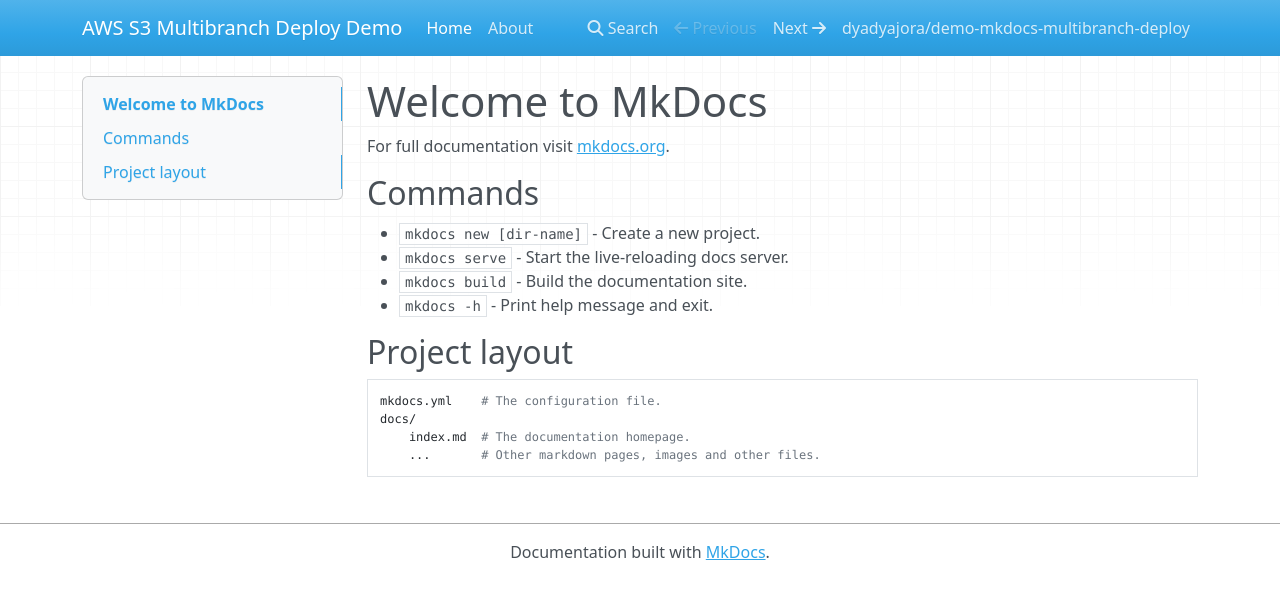
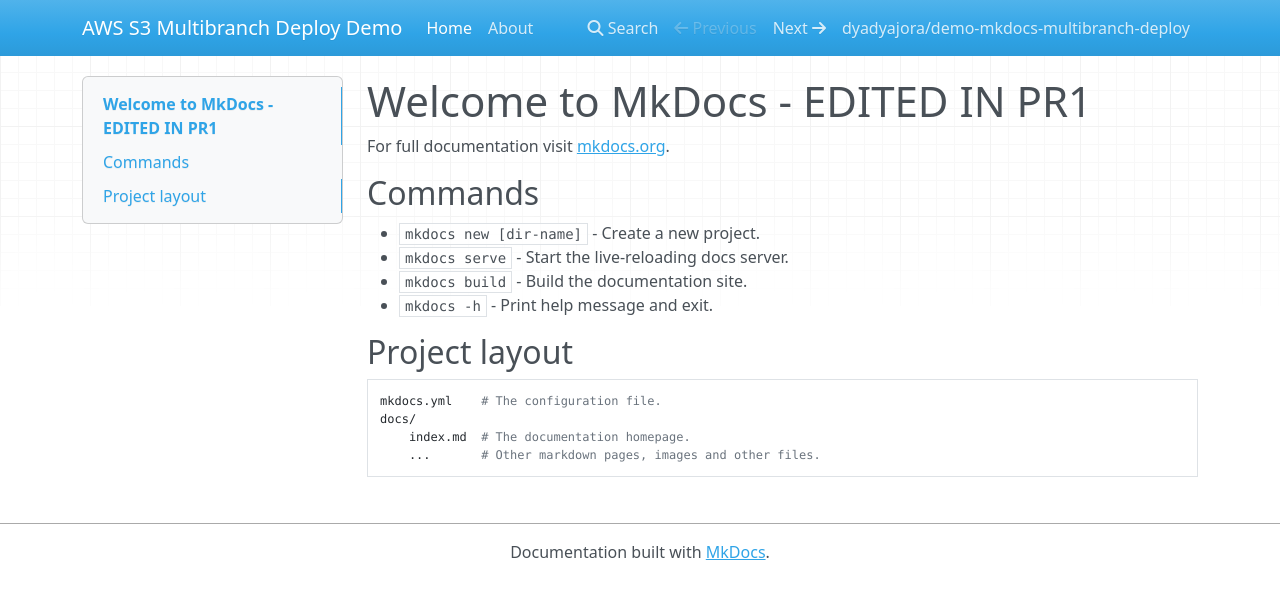
Before and after one commit to dyadyaJora/demo-mkdocs-multibranch-deploy, an MkDocs documentation site: the page built from docs/index.md, in a window 1280 px wide. Shown: the top 599 px of the page. Built offline with MkDocs 1.6.1, drawn with Linux system fonts in a browser that asks for light colours; nearby versions of some CDN libraries.

```diff
--- a/docs/index.md
+++ b/docs/index.md
@@ -1,4 +1,4 @@
-# Welcome to MkDocs
+# Welcome to MkDocs - EDITED IN PR1
 
 For full documentation visit [mkdocs.org](https://www.mkdocs.org).
 
```
